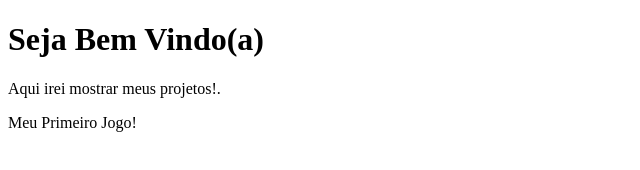
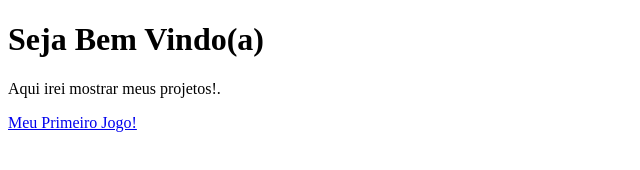
Before and after one commit to GlacialMonky/ThalesOliveira, a plain HTML site: page index.html in a window 1280 px wide. Shown: the whole page, without its empty margins (0-640 px from the left). Drawn offline with Linux system fonts and the light colour scheme.

Commit message:
Update index.html

```diff
--- a/index.html
+++ b/index.html
@@ -7,6 +7,6 @@
 
 <h1>Seja Bem Vindo(a)</h1>
 <p>Aqui irei mostrar meus projetos!.</p>
-<a herf="https://glacialmonky.github.io/Colorindo/">Meu Primeiro Jogo!</a>
+<a href="https://glacialmonky.github.io/Colorindo/">Meu Primeiro Jogo!</a>
 </body>
 </html>
```
